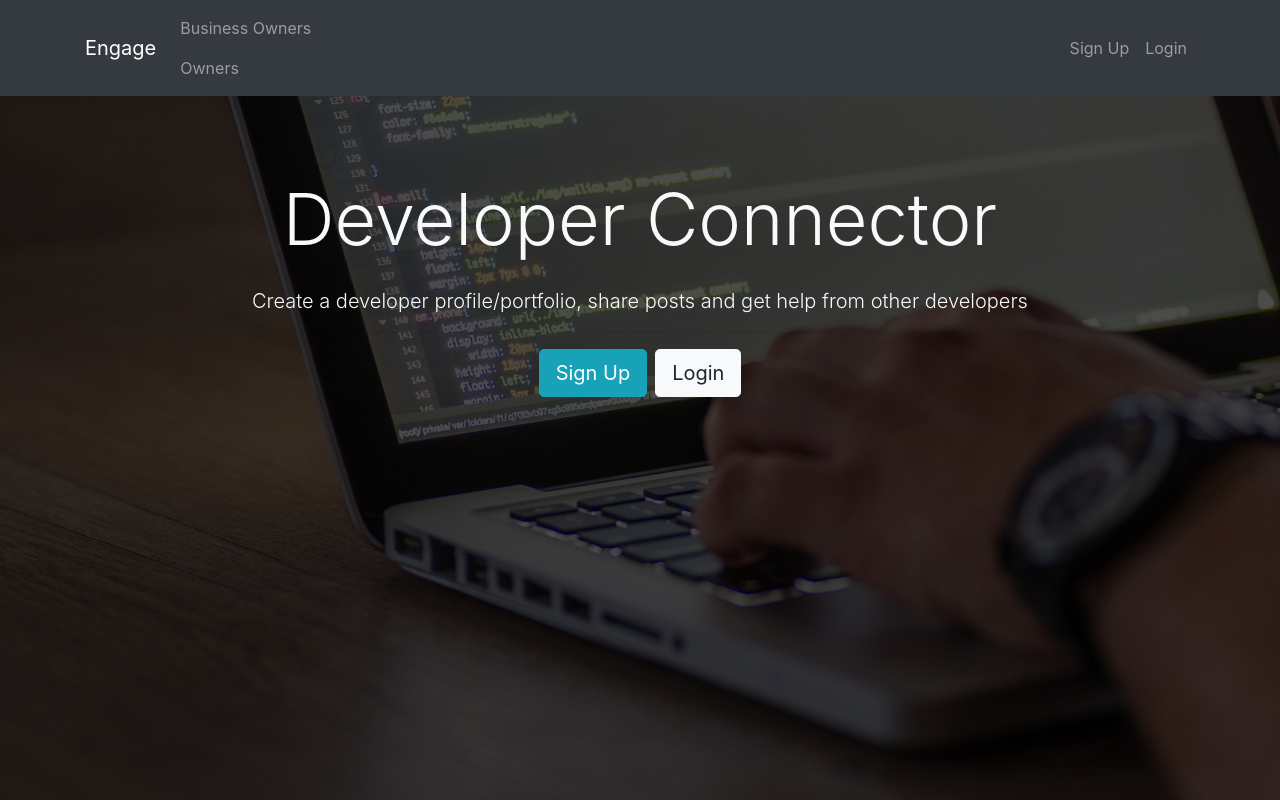
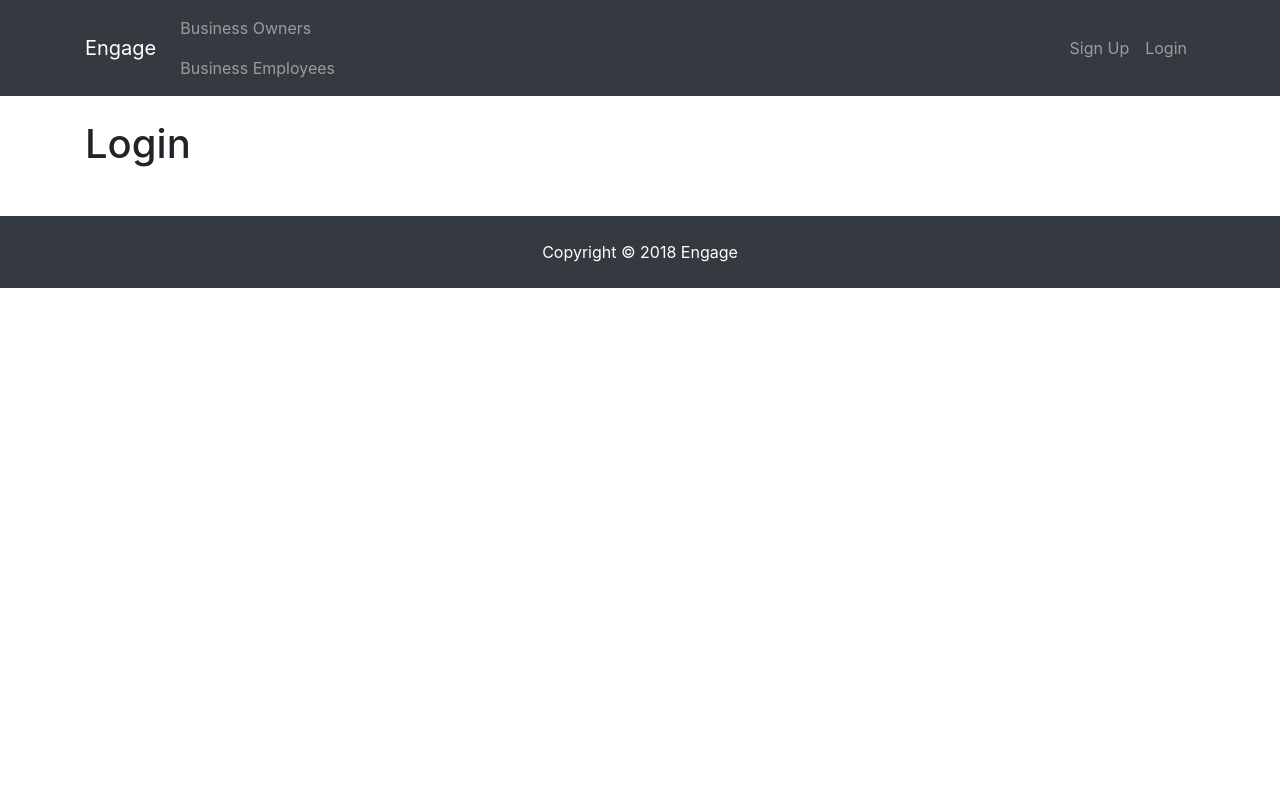
Before and after one commit to Woz-U-Group-Projects/team-ghost-writers, a React (Create React App) app in the folder client/: page /login in a window 1280 px wide. Shown: the top 800 px of the page. Built offline with nearby package versions, Linux system fonts and the light colour scheme.

Commit message:
connected pages together to App.js - all buttons work

```diff
--- a/client/package.json
+++ b/client/package.json
@@ -5,6 +5,7 @@
   "dependencies": {
     "react": "^16.7.0",
     "react-dom": "^16.7.0",
+    "react-router-dom": "^4.3.1",
     "react-scripts": "2.1.1"
   },
   "scripts": {
@@ -14,7 +15,6 @@
     "eject": "react-scripts eject"
   },
   "proxy": "http://localhost:5000",
-
   "eslintConfig": {
     "extends": "react-app"
   },
--- a/client/src/App.js
+++ b/client/src/App.js
@@ -1,17 +1,27 @@
 import React, { Component } from 'react';
+import {BrowserRouter as Router, Route} from 'react-router-dom';
+
 import './App.css';
 import Navbar from './components/layout/Navbar';
 import Footer from './components/layout/Footer';
 import Landing from './components/layout/Landing';
+import Register from './components/auth/Register';
+import Login from './components/auth/Login';
 
 class App extends Component {
   render() {
     return (
-      <div className="App">
-        <Navbar />
-        <Landing />
-        <Footer />
-      </div>
+      <Router>
+        <div className="App">
+          <Navbar />
+          <Route exact path="/" component={Landing}/>
+          <div className="container">
+            <Route exact path="/register" component={Register}/>
+            <Route exact path="/login" component={Login}/>
+          </div>
+          <Footer />
+        </div>
+      </Router>
     );
   }
 }
--- /dev/null
+++ b/client/src/components/auth/Login.js
@@ -0,0 +1,13 @@
+import React, { Component } from 'react'
+
+class Login extends Component {
+  render() {
+    return (
+      <div>
+        <h1>Login</h1>
+      </div>
+    )
+  }
+}
+
+export default Login;
--- /dev/null
+++ b/client/src/components/auth/Register.js
@@ -0,0 +1,13 @@
+import React, { Component } from 'react'
+
+class Register extends Component {
+  render() {
+    return (
+      <div>
+        <h1>Register</h1>
+      </div>
+    )
+  }
+}
+
+export default Register;
--- a/client/src/components/layout/Landing.js
+++ b/client/src/components/layout/Landing.js
@@ -1,4 +1,5 @@
 import React, { Component } from 'react'
+import {Link} from 'react-router-dom';
 
 class Landing extends Component {
   render() {
@@ -12,8 +13,8 @@
             </h1>
             <p className="lead"> Create a developer profile/portfolio, share posts and get help from other developers</p>
             <hr />
-            <a href="register.html" className="btn btn-lg btn-info mr-2">Sign Up</a>
-            <a href="login.html" className="btn btn-lg btn-light">Login</a>
+            <Link to="/register" className="btn btn-lg btn-info mr-2">Sign Up</Link>
+            <Link to="/login" className="btn btn-lg btn-light">Login</Link>
           </div>
         </div>
       </div>
--- a/client/src/components/layout/Navbar.js
+++ b/client/src/components/layout/Navbar.js
@@ -1,6 +1,7 @@
 // rfc tab - create a component // display dumb components
 //rcc tab -- class based component
 import React, { Component } from 'react'
+import {Link} from 'react-router-dom';
 
 class Navbar extends Component {
   render() {
@@ -8,29 +9,33 @@
     //the return is for the JSX
     return (
       <nav className="navbar navbar-expand-sm navbar-dark bg-dark mb-4">
-    <div className="container">
-      <a className="navbar-brand" href="landing.html">Engage</a>
-      <button className="navbar-toggler" type="button" data-toggle="collapse" data-target="#mobile-nav">
+        <div className="container">
+      <Link className="navbar-brand" to="/">
+      Engage
+      </Link>
+        <button
+        className="navbar-toggler" type="button" data-toggle="collapse" data-target="#mobile-nav">
         <span className="navbar-toggler-icon"></span>
       </button>
 
       <div className="collapse navbar-collapse" id="mobile-nav">
         <ul className="navbar-nav mr-auto">
           <li className="nav-item">
-            <a className="nav-link" href="profiles.html">Business Owners
-            </a>
+            <Link
+            className="nav-link" to="/profiles">Business Owners
+            </Link>
             <a className="nav-link"
-            href="profiles.html">Owners
+            href="profiles.html">Business Employees
             </a>
           </li>
         </ul>
 
         <ul className="navbar-nav ml-auto">
           <li className="nav-item">
-            <a className="nav-link" href="register.html">Sign Up</a>
+            <Link className="nav-link" to="/register">Sign Up</Link>
           </li>
           <li className="nav-item">
-            <a className="nav-link" href="login.html">Login</a>
+            <Link className="nav-link" to="/login">Login</Link>
           </li>
         </ul>
       </div>
```
